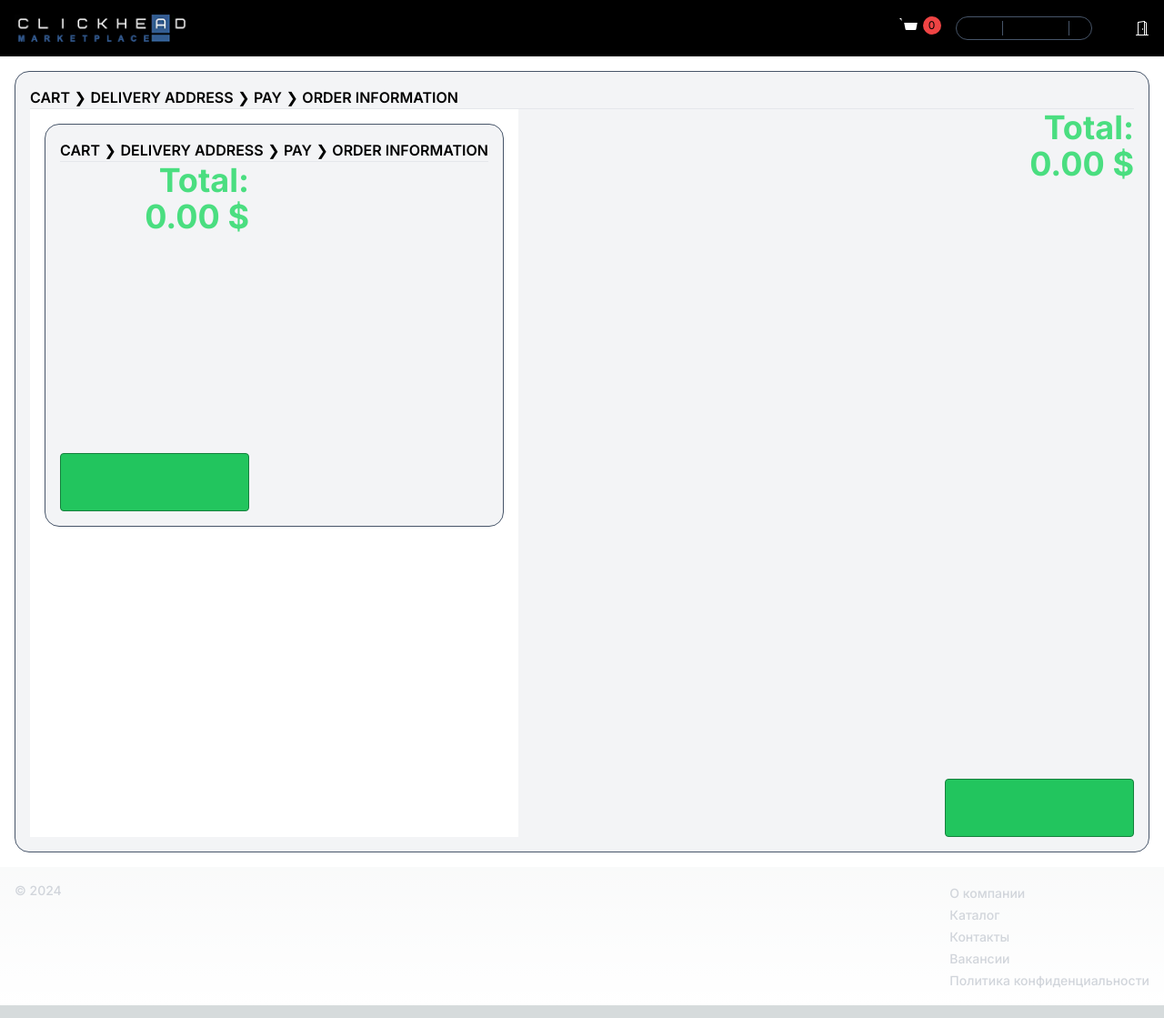
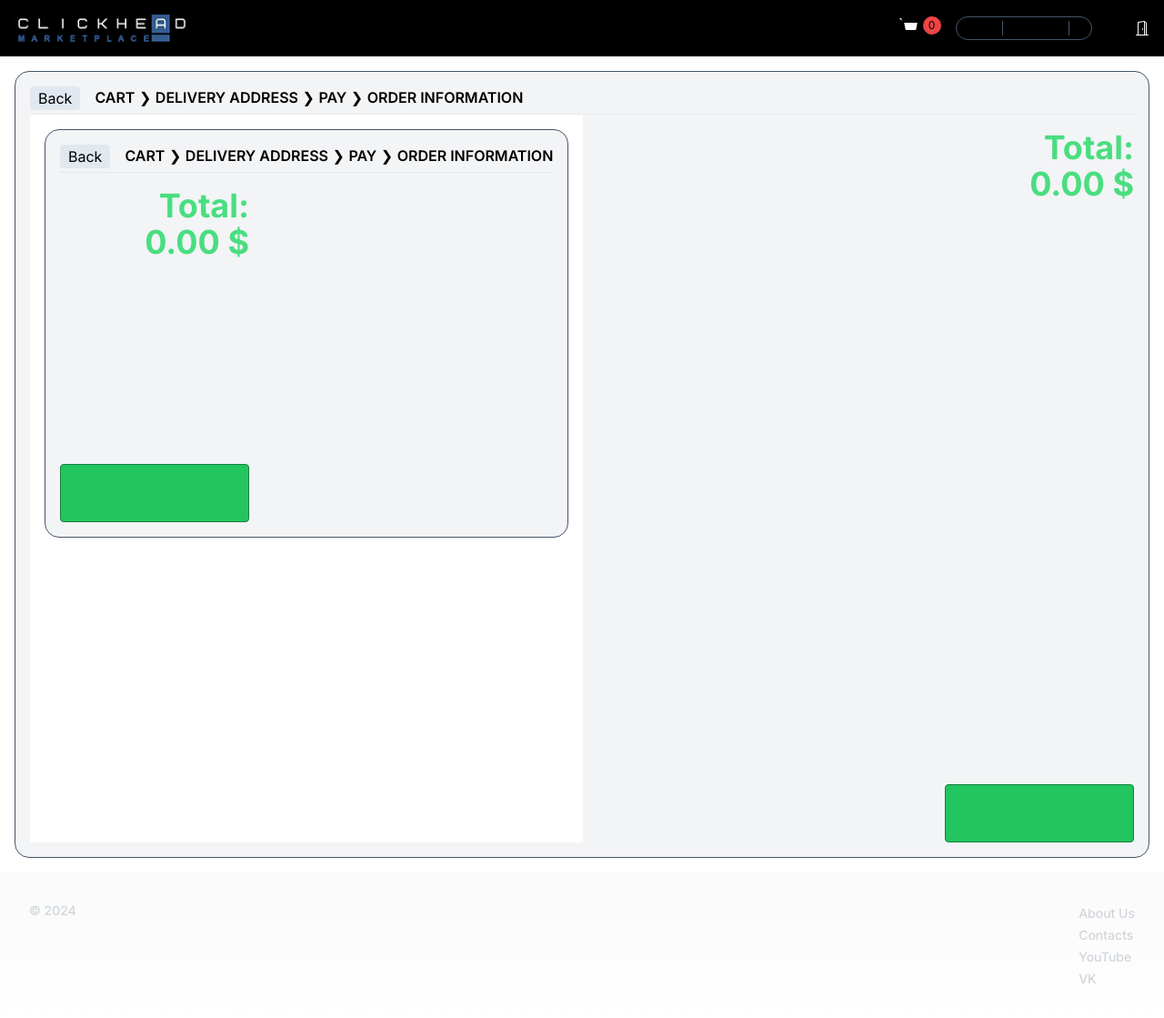
Before and after one commit to SenpaiSun/click-head-test, a Next.js app: page /cart in a window 1280 px wide. Shown: the whole page at 91% size. Built offline with nearby package versions, Linux system fonts and the light colour scheme.

Commit message:
fix: fix minor bugs

```diff
--- a/src/components/CardProducts/CardProducts.tsx
+++ b/src/components/CardProducts/CardProducts.tsx
@@ -15,7 +15,8 @@ export default async function CardProducts() {
 const products: Product[] = await getData()
 
   return (
-    <main className="flex min-h-screen flex-col items-center justify-between p-24 bg-gray-200">
+    <main className="flex min-h-screen flex-col items-center justify-between p-24 pt-12 bg-gray-200">
+      <h1 className="text-3xl font-bold text-gray-700 mb-12">Products</h1>
       {products && products.length > 0 ? (
         products.map((product: Product) => (
           <CardProduct key={product.id} {...product} />
--- a/src/components/Footer/Footer.tsx
+++ b/src/components/Footer/Footer.tsx
@@ -3,14 +3,13 @@ import React from 'react';
 
 export const Footer: React.FC = () => {
   return (
-    <footer className='flex justify-between m-4'>
+    <footer className='flex justify-between m-8'>
       <p className="text-sm font-medium text-gray-300">&copy; 2024</p>
       <ul className='flex flex-col'>
-        <li><Link href={'/'} className='text-sm font-medium text-gray-300 hover:text-gray-500'>О компании</Link></li>
-        <li><Link href={'/'} className='text-sm font-medium text-gray-300 hover:text-gray-500'>Каталог</Link></li>
-        <li><Link href={'/'} className='text-sm font-medium text-gray-300 hover:text-gray-500'>Контакты</Link></li>
-        <li><Link href={'/'} className='text-sm font-medium text-gray-300 hover:text-gray-500'>Вакансии</Link></li>
-        <li><Link href={'#'} className='text-sm font-medium text-gray-300 hover:text-gray-500'>Политика конфиденциальности</Link></li>
+        <li><Link href={'https://clickhead.me/about'} className='text-sm font-medium text-gray-300 hover:text-gray-500'>About Us</Link></li>
+        <li><Link href={'https://clickhead.me/contacts'} className='text-sm font-medium text-gray-300 hover:text-gray-500'>Contacts</Link></li>
+        <li><Link href={'https://www.youtube.com/channel/UC9NsbC0Z11AznlYbIG7Hp2A'} className='text-sm font-medium text-gray-300 hover:text-gray-500'>YouTube</Link></li>
+        <li><Link href={'https://vk.com/clickhead'} className='text-sm font-medium text-gray-300 hover:text-gray-500'>VK</Link></li>
       </ul>
     </footer>
   );
--- a/src/components/TotalCartInfo/TotalCartInfo.tsx
+++ b/src/components/TotalCartInfo/TotalCartInfo.tsx
@@ -15,7 +15,7 @@ export const TotalCartInfo = () => {
   const totalPrice = useAppSelector((state) => state.products.totalPriceCart)
   return (
     <div className='flex flex-col justify-between min-h-96'>
-      <div className='flex flex-col '>
+      <div className='flex flex-col mt-4'>
         <p className='text-end text-4xl font-bold text-green-400'>Total: </p>
         <p className='text-end text-4xl font-bold text-green-400'>{totalPrice.toFixed(2)} $</p>
       </div>
--- a/src/ui/breadcrumbs/Breadcrumbs.tsx
+++ b/src/ui/breadcrumbs/Breadcrumbs.tsx
@@ -1,10 +1,10 @@
 'use client'
-import Link from 'next/link'
 import React, { useEffect } from 'react'
-import { usePathname } from 'next/navigation'
+import { usePathname, useRouter } from 'next/navigation'
 
 const Breadcrumbs: React.FC = () => {
   const currentPath = usePathname()
+  const router = useRouter()
   const [location, setLocation] = React.useState<string>(currentPath)
 
   useEffect(() => {
@@ -13,21 +13,22 @@ const Breadcrumbs: React.FC = () => {
 
   return (
     <div className='flex flex-row border-b'>
-      <Link href={'/cart/products'} className={location === '/cart/products' ? 'font-semibold underline text-green-500' : 'font-semibold'}>
+      <button onClick={() => router.back()} className='mr-4 border rounded w-max px-2 mb-1 bg-slate-200 hover:bg-slate-400 hover:text-white'>Back</button>
+      <p className={location === '/cart/products' ? 'font-semibold underline text-green-500' : 'font-semibold'}>
         CART
-      </Link>
+      </p>
       <p>&nbsp;❯&nbsp;</p>
-      <Link href={'/cart/delivery'} className={location === '/cart/delivery' ? 'font-semibold underline text-green-500' : 'font-semibold'}>
+      <p className={location === '/cart/delivery' ? 'font-semibold underline text-green-500' : 'font-semibold'}>
         DELIVERY ADDRESS
-      </Link>
+      </p>
       <p>&nbsp;❯&nbsp;</p>
-      <Link href={'/cart/pay'} className={location === '/cart/pay' ? 'font-semibold underline text-green-500' : 'font-semibold'}>
+      <p className={location === '/cart/pay' ? 'font-semibold underline text-green-500' : 'font-semibold'}>
         PAY
-      </Link>
+      </p>
       <p>&nbsp;❯&nbsp;</p>
-      <Link href={'/cart/order-info'} className={location === '/cart/order-info' ? 'font-semibold underline text-green-500' : 'font-semibold'}>
+      <p className={location === '/cart/order-info' ? 'font-semibold underline text-green-500' : 'font-semibold'}>
         ORDER INFORMATION
-      </Link>
+      </p>
     </div>
   )
 }
```
